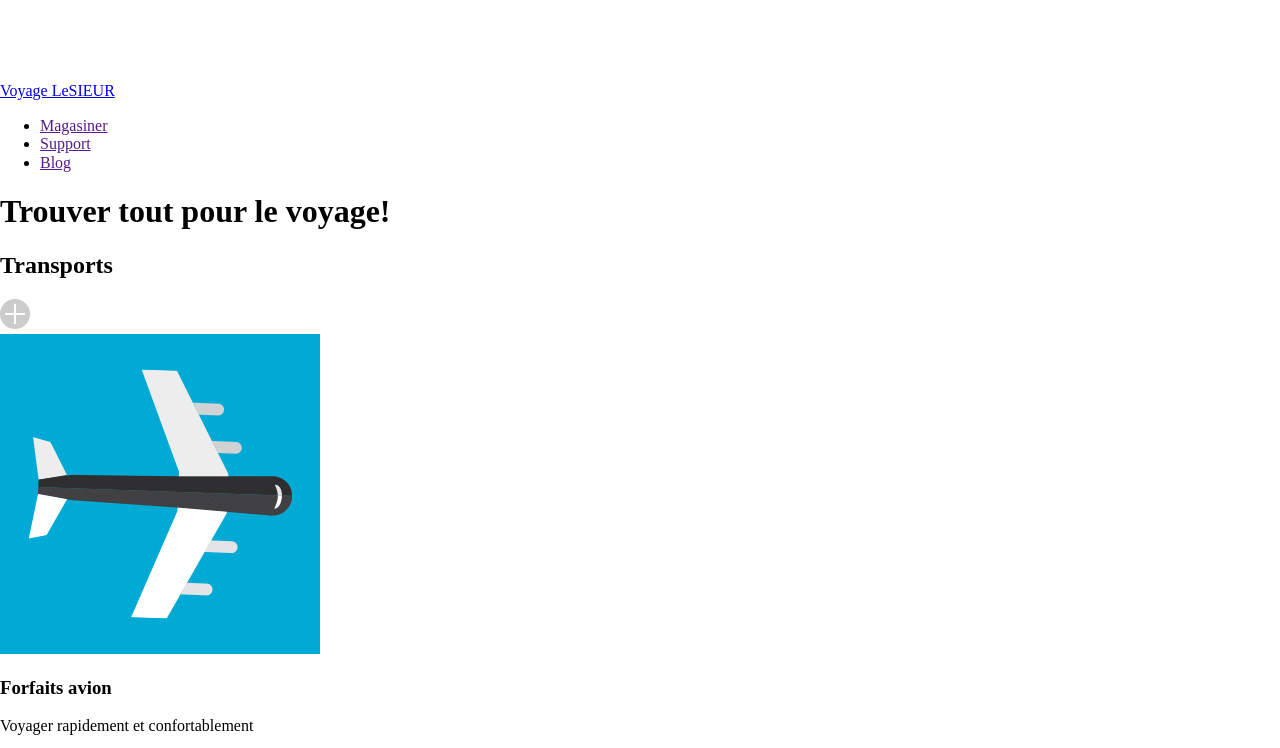
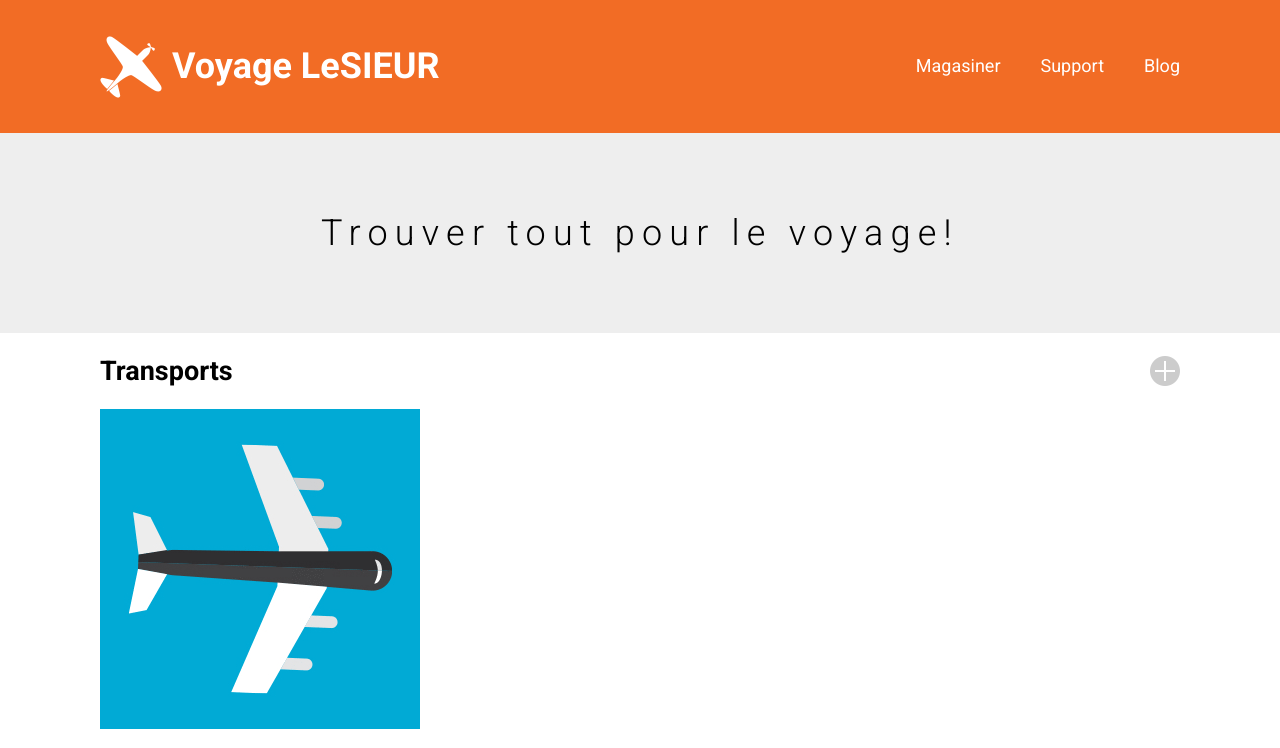
Before and after one commit to AngieMadhow/site1_voyagelesieur, a plain HTML site: page index.html in a window 1280 px wide. Shown: the top 748 px of the page. Drawn offline with Linux system fonts and the light colour scheme.

Commit message:
commencer la creation du css

```diff
--- a/css/styles.css
+++ b/css/styles.css
@@ -0,0 +1,120 @@
+
+
+
+/*-------------------------------------------------------
+Base*
+------------------------------------------------------*/
+
+html{
+
+    box-sizing: border-box;
+}
+
+*,*:before,*:after{
+
+    box-sizing: inherit;
+}
+
+/*-------------------------------------------------------
+Générique
+------------------------------------------------------*/
+
+.wrapper{
+    max-width: 1080px;
+    margin: 0 auto;
+}
+
+body{
+    margin: 0;
+    padding: 0;
+
+    font-family: "Roboto", serif;
+    background-color: white;
+    font-size: 18px;
+}
+
+a{
+    text-decoration: none;
+}
+
+/*-------------------------------------------------------
+Components
+------------------------------------------------------*/
+/* HEADER */
+header{
+
+    background-color: #F26C25;
+    padding-top: 10px;
+    padding-bottom: 10px;
+}
+
+header .wrapper{
+
+    display: flex;
+    justify-content: space-between;
+    align-items: center;
+}
+
+.logo{
+
+    display: flex;
+    align-items: center;
+    gap: 10px;
+
+}
+
+.logo p {
+
+    font-size: 36px;
+    font-weight: 700;
+    color: white;
+}
+
+header ul{
+
+    display: flex;
+    justify-content: flex-end;
+    list-style: none;
+    gap: 40px;
+}
+
+nav a{
+
+    color: white;
+}
+
+nav a:hover{
+
+    text-decoration: underline;
+}
+
+/* SECTION BANNIERE*/
+
+.banniere{
+    background-color: #EEEEEE;
+}
+
+.banniere .wrapper{
+
+    display: flex;
+    justify-content: center;
+    align-items: center;
+    height: 200px;
+}
+
+.banniere h1{
+
+    font-size: 36px;
+    text-align: center;
+    font-weight: 300;
+    letter-spacing: 7.2px;
+}
+
+/* SECTION TRANSPORT*/
+
+.titre-section{
+
+    display: flex;
+    justify-content: space-between;
+    align-items: center;
+}
--- a/index.html
+++ b/index.html
@@ -19,16 +19,17 @@
 
     <header>
         <div class="wrapper">
-            <a href="index.html">
+            <a class="logo" href="index.html">
                 <img src="image/logo.png" alt="logo">
                 <p>Voyage LeSIEUR</p>
             </a>
-
+        <nav>
             <ul>
                 <li>  <a href="">Magasiner</a>  </li>
                 <li> <a href="">Support</a></li>
                 <li> <a href="">Blog</a> </li>
             </ul>
+        </nav>
         </div>
     </header>
 
@@ -72,7 +73,14 @@
         <div class="wrapper">
             <h4>Voyage LeSieur</h4>
 
-
+            <nav>
+                <ul>
+                    <li class="facebook"><a href=""></a></li>
+                    <li class="twitter"><a href=""></a></li>
+                    <li class="linkedin"><a href=""></a></li>
+                    <li class="pinterest"><a href=""></a></li>
+                </ul>
+            </nav>
         </div>
     </footer>
 
```
